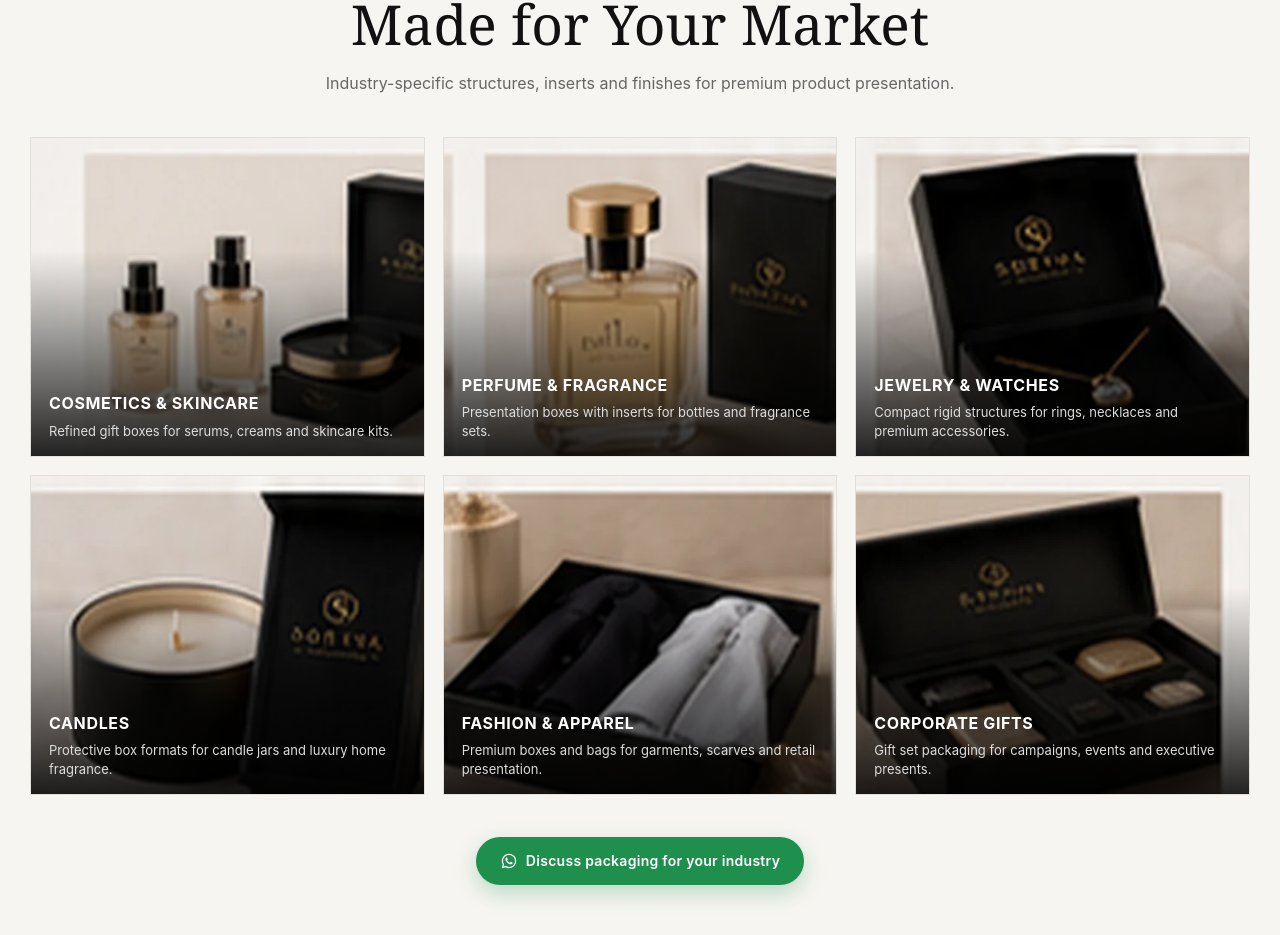
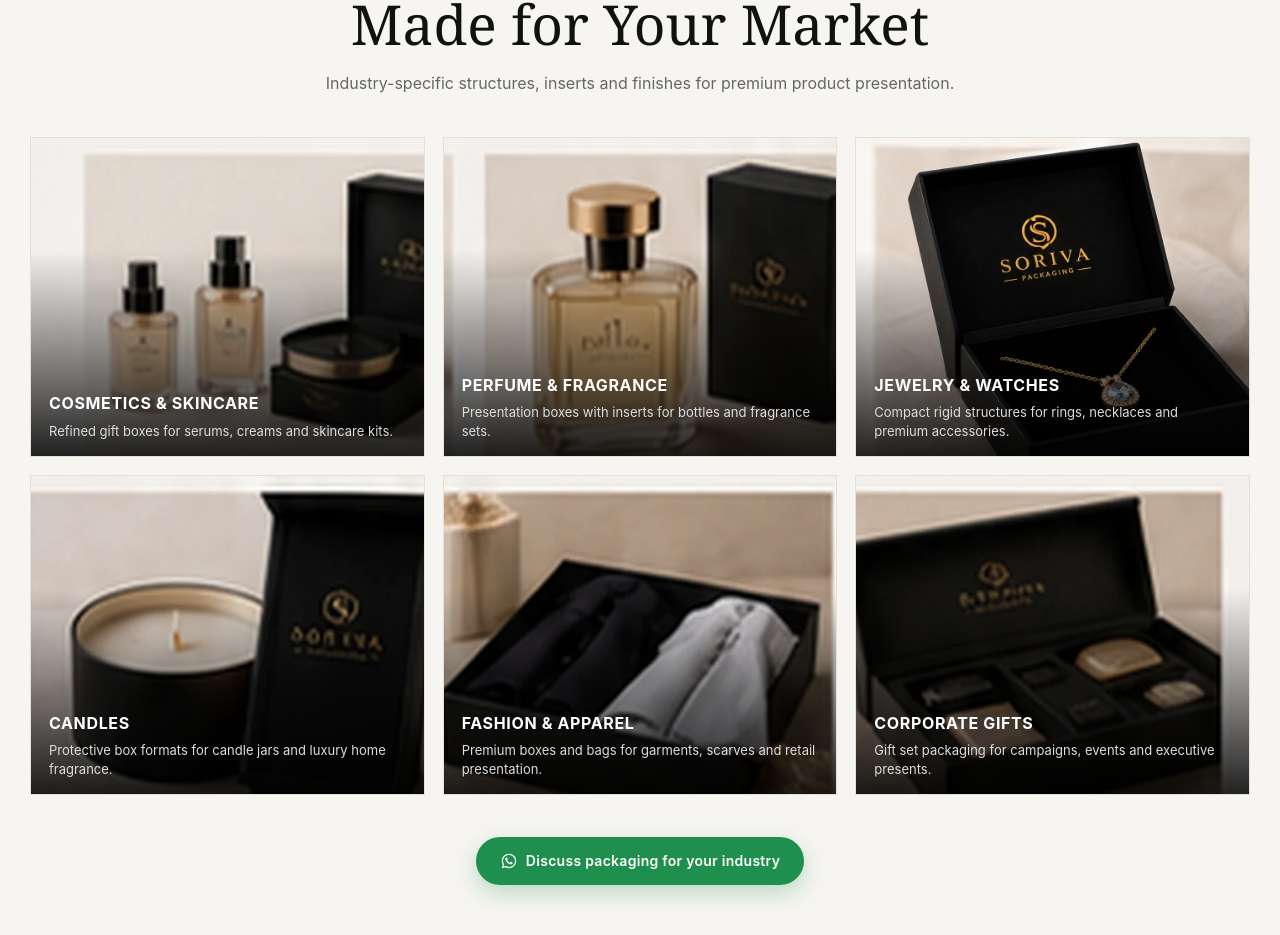
Before and after one commit to zikaiou/soriva-packaging, a Next.js app: page / in a window 1280 px wide. Shown: the part 3228-4163 px from the top of the page. Built offline with nearby package versions, Linux system fonts and the light colour scheme.

Commit message:
SEO V18: improve image clarity references, accurate dimensions and lazy loading

```diff
--- a/src/app/page.tsx
+++ b/src/app/page.tsx
@@ -65,8 +65,8 @@ const industries = [
     href: "/industries/perfume-packaging/",
   },
   {
-    img: "/img/jewelry.webp",
-    alt: "Jewelry and watches packaging",
+    img: "/img/soriva-flip-top-jewelry-boxes-hd.webp",
+    alt: "Black flip-top jewelry presentation box with necklace and gold branding, design visualization",
     title: "Jewelry & Watches",
     desc: "Compact rigid structures for rings, necklaces and premium accessories.",
     href: "/industries/jewelry-packaging/",
```
